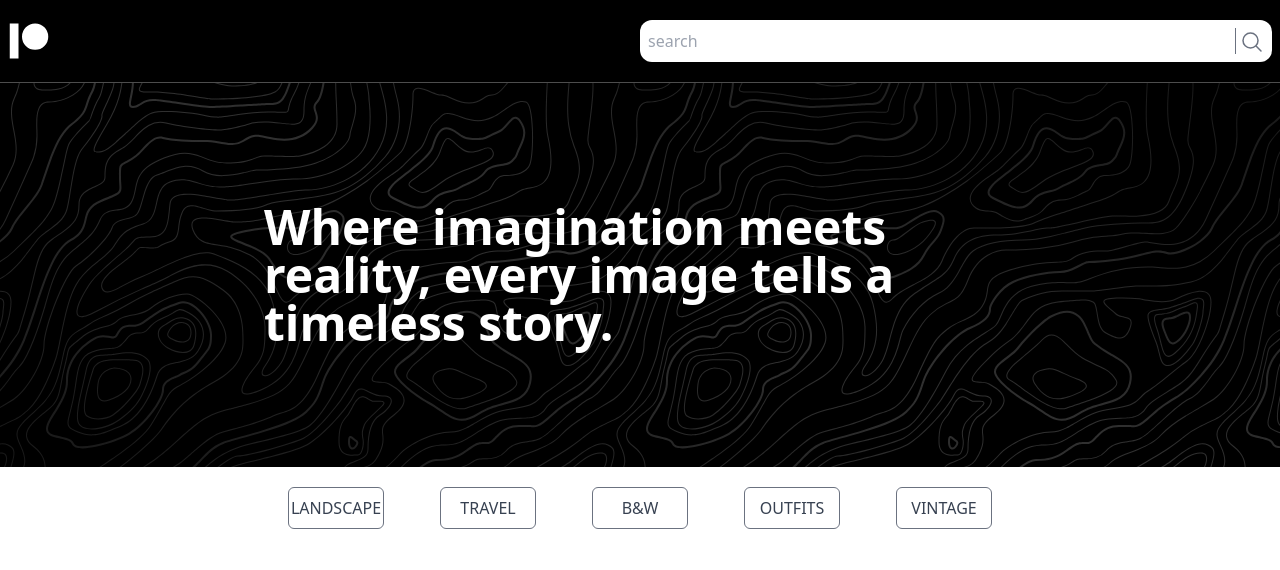
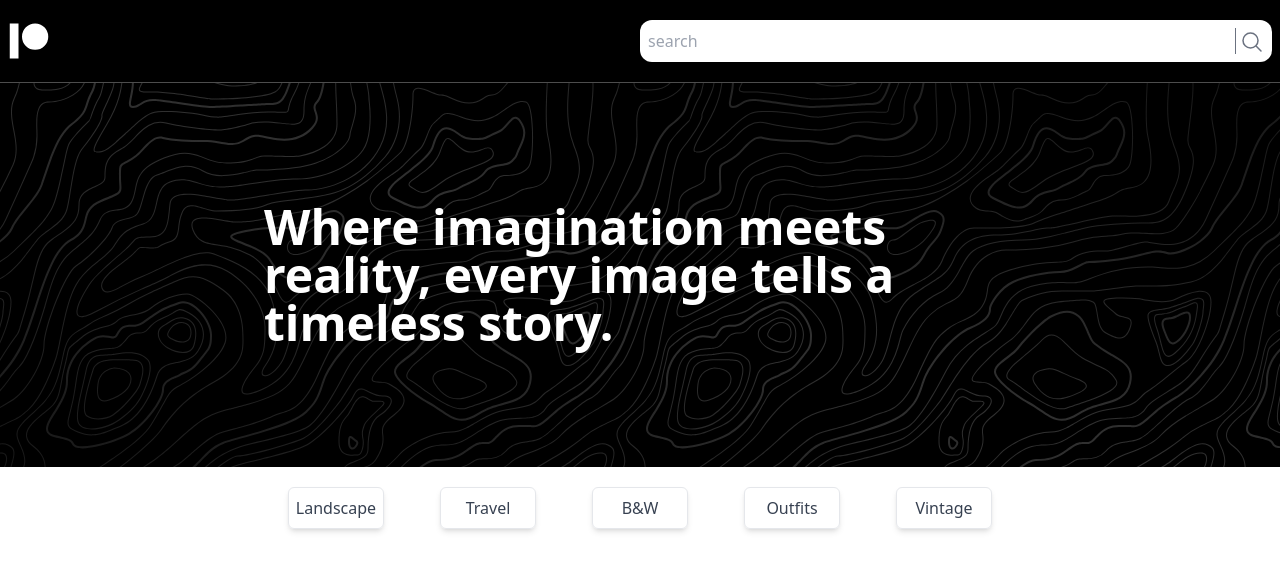
Before and after one commit to MahmoudAdelI/Image-Gallery, a Next.js app: page / in a window 1280 px wide. Shown: the top 570 px of the page. Built offline with nearby package versions, Linux system fonts and the light colour scheme; no server answers.

Commit message:
fixed scroll issue with react intersection observer

```diff
--- a/src/app/components/ImageDetails.tsx
+++ b/src/app/components/ImageDetails.tsx
@@ -2,7 +2,7 @@ import type { Photo } from "@/models/Images"
 import Photographer from "./Photographer";
 import Download from "./Download";
 import ShareModal from "./ShareModal";
-import InitialGalleryLoad from "./infinit scrolling test/InitialGalleryLoad";
+import InitialGalleryLoad from "./infinit-scrolling-test/InitialGalleryLoad";
 
 interface ImageDetailProps {
   photo: Photo;
--- a/src/app/globals.css
+++ b/src/app/globals.css
@@ -2,17 +2,17 @@
 @tailwind components;
 @tailwind utilities;
 .btn {
-  @apply active:bg-black/80 border border-gray-500 rounded-md transition duration-300 select-none;
+  @apply active:bg-black/80 border rounded-md capitalize shadow-md transition duration-300 select-none;
 }
 .dark-btn {
-  @apply bg-black rounded-lg text-white shadow-lg;
+  @apply bg-black rounded-md text-white shadow-md;
 }
 .hover-dark-btn {
-  @apply hover:bg-black hover:text-white hover:rounded-lg hover:shadow-md;
+  @apply hover:bg-black hover:text-white hover:rounded-md hover:shadow-md;
 }
 
 .categories {
-  @apply btn hover-dark-btn my-5 w-12 sm:w-16 md:w-24 text-[10px] md:text-base uppercase py-[6px] md:py-2;
+  @apply btn hover-dark-btn my-5 w-14 sm:w-16 md:w-24 text-[10px] md:text-base py-[6px] md:py-2;
 }
 
 .icon {
--- a/src/app/page.tsx
+++ b/src/app/page.tsx
@@ -1,7 +1,7 @@
 import { Suspense } from "react"
 import Filters from "./components/Filters"
 import Hero from "./components/Hero"
-import InitialGalleryLoad from "./components/infinit scrolling test/InitialGalleryLoad"
+import InitialGalleryLoad from "./components/infinit-scrolling-test/InitialGalleryLoad"
 export default function Home() {
   return(
     <>
--- a/src/app/results/[...myParams]/page.tsx
+++ b/src/app/results/[myParams]/page.tsx
@@ -1,5 +1,5 @@
 import Filters from "@/app/components/Filters";
-import InitialGalleryLoad from "@/app/components/infinit scrolling test/InitialGalleryLoad";
+import InitialGalleryLoad from "@/app/components/infinit-scrolling-test/InitialGalleryLoad";
 import { Suspense } from "react";
 
 const categories:string[]  = ['landscape', 'travel', 'B&W', 'outfits', 'vintage'];
@@ -11,11 +11,11 @@ export async function generateStaticParams() {
 
 
 type Props = {
-    params: Promise<{ myParams: string[] }>
+    params: Promise<{ myParams: string }>
 }
 export async function generateMetadata( {params}:Props ) {
     const { myParams } = await params;
-    const topic = myParams?.[0] ?? 'curated';
+    const topic = myParams ?? 'curated';
     return {
         title: `Results for ${ topic }`
     }
@@ -23,7 +23,7 @@ export async function generateMetadata( {params}:Props ) {
 
 export default async function searchResults( {params}: Props ) {
     const { myParams } = await params;
-    const topic = myParams?.[0] ?? 'curated';
+    const topic = myParams ?? 'curated';
     return(
         <>
             <Filters />
```
Also changed, not shown: src/app/components/infinit-scrolling-test/ClientGallery.tsx (renamed from src/app/components/infinit scrolling test/ClientGallery.tsx), src/app/components/infinit-scrolling-test/InitialGalleryLoad.tsx (renamed from src/app/components/infinit scrolling test/InitialGalleryLoad.tsx).
